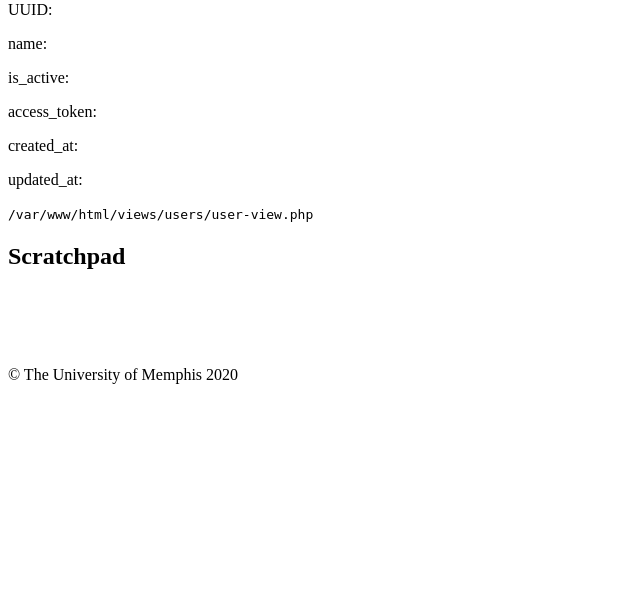
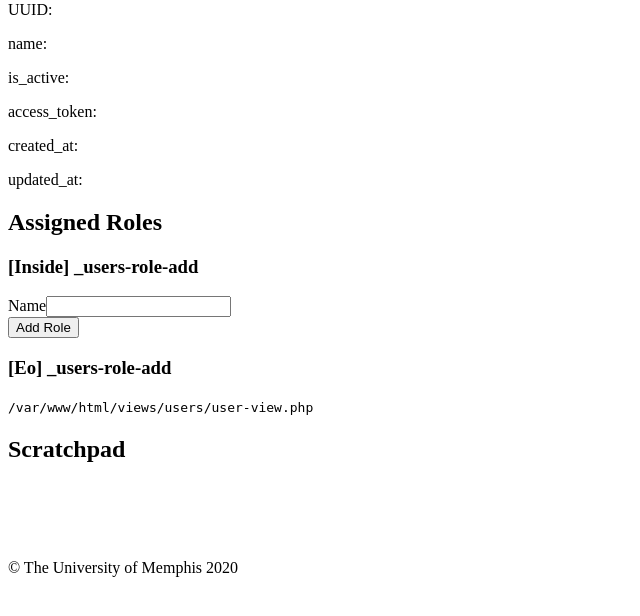
Before and after one commit to unijohn/student-yii, a Yii app: template views/users/user-view.php in a window 1280 px wide. Shown: the part 147-763 px from the top of the page, without its empty margins (0-640 px from the left). Run offline with PHP 8.4 and a stand-in for Yii, Linux system fonts and the light colour scheme; the template is opened without the code that fills it, so the values that code supplies are empty; form fields are guessed from the names that the template uses; some libraries are stand-ins or nearby versions.

Commit message:
Minor formatting changes and creation of User View view

```diff
--- /dev/null
+++ b/views/users/_users-roles-add.php
@@ -0,0 +1,35 @@
+<?php
+
+use yii\helpers\Html;
+use yii\widgets\ActiveForm;
+
+/* @var $this yii\web\View */
+/* @var $model app\models\PostSearch */
+/* @var $form yii\widgets\ActiveForm */
+
+   $item_name = [];
+   foreach( $model as $role )
+   {
+      $item_name[$role['name']] = $role['description'];
+   }
+?>
+
+<div class="users-search">
+   <?php $form = ActiveForm::begin([
+         'action' => ['save'],
+         'method' => 'post',
+      ]); ?>
+
+   <?=  $form->field($model[0], 'name')->dropdownList(
+      $item_name,
+      ['prompt' => 'Select Role']
+      );
+   ?>
+
+   <div class="form-group">
+      <?= Html::submitButton('Add Role',  ['class' => 'btn btn-primary']) ?>
+      <?= Html::hiddenInput('addRole',  'addRole') ?>
+   </div>
+
+   <?php ActiveForm::end(); ?>
+</div>
--- a/views/users/user-view.php
+++ b/views/users/user-view.php
@@ -29,8 +29,34 @@
    print( "<P> access_token: " . $model->access_token . "</p>" );
    print( "<P> created_at: " . $formatter->asDate( $model->created_at, 'MM-dd-yyyy HH:mm:ss' ) . "</p>" );
    print( "<P> updated_at: " . $formatter->asDate( $model->updated_at, 'MM-dd-yyyy HH:mm:ss' ) . "</p>" );
+ ?>
+
+   <h2>Assigned Roles</h2>
+
+<?php
+
+   foreach( $model->roles as $role )
+      print( "<P>" . $role->item_name . "</p>" );
+
+   print( "<pre>" );
+   foreach( $allRoles as $role )
+      print( "<p>" . $role->name. "</p>" );
+   print( "</pre>" );
+
+
+/*
+   print( "<pre>" );
+   print_r( $allRoles );
+   print( "</pre>" );
+ */
 
 ?>
+
+      <h3>[Inside] _users-role-add</h3>
+      <div id='users-roles-add-form'>
+         <?= $this->render('_users-roles-add', ['model' => $allRoles]); ?>
+      </div>
+      <h3>[Eo] _users-role-add</h3>
 
       <code><?= __FILE__ ?></code>
 
```
Also changed, not shown: views/users/users-listing.php (+9 -3 lines).
